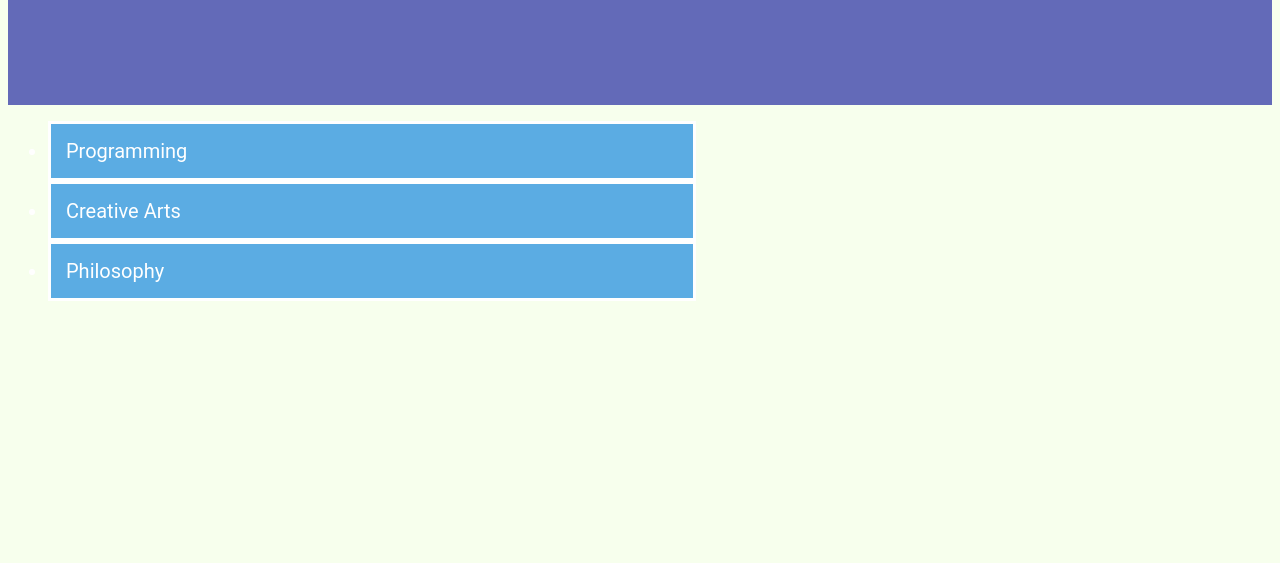
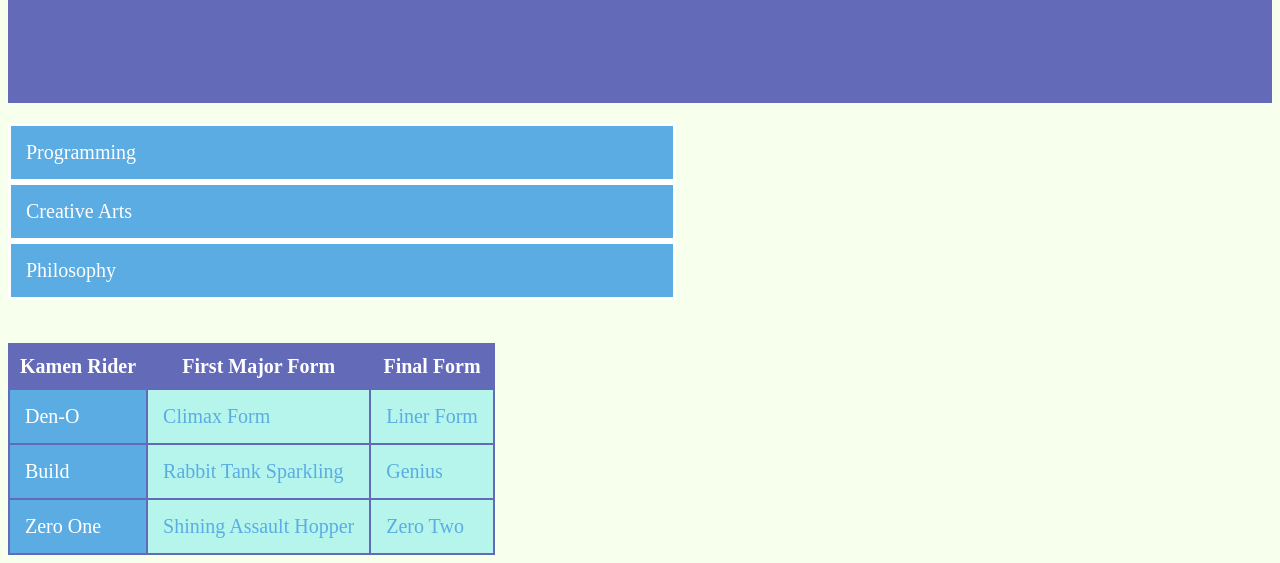
Before and after one commit to SimplyXtra/HobbyLearningWebsite, a plain HTML site: page Index.html in a window 1280 px wide. Shown: the part 274-837 px from the top of the page. Before the commit the page ends 800 px from the top, so only its background shows below. Drawn offline with Linux system fonts and the light colour scheme.

Commit message:
Added Tables

```diff
--- a/Index.html
+++ b/Index.html
@@ -15,5 +15,31 @@
         <li>Creative Arts</li>
         <li>Philosophy</li>
     </ul>
+    <br>
+    <table>
+        <colgroup>
+            <col span = "1">
+        </colgroup>
+        <tr>
+            <th>Kamen Rider</th>
+            <th>First Major Form</th>
+            <th>Final Form</th>
+        </tr>
+        <tr>
+            <td class="heading">Den-O</td>
+            <td>Climax Form</td>
+            <td>Liner Form</td>
+        </tr>
+        <tr>
+            <td class="heading">Build</td>
+            <td>Rabbit Tank Sparkling</td>
+            <td>Genius</td>
+        </tr>
+        <tr>
+            <td class="heading">Zero One</td>
+            <td>Shining Assault Hopper</td>
+            <td>Zero Two</td>
+        </tr>
+    </table>
 </body>
 </html>
--- a/Style.CSS
+++ b/Style.CSS
@@ -1,7 +1,8 @@
 body {
     color: WHITE;
     background-color: #F7FFED;
-    font-family: roboto;
+    font-family: roboto-slab;
+    font-size: 20px;
 }
 
 div.header {
@@ -11,10 +12,34 @@ div.header {
     font-size: 50px;
 }
 
+ul {
+    padding: 0px;
+}
+
 li {
-    font-size: 20px;
     padding: 15px;
     background: #5BACE3;
     border-style: solid;
     width: 50%;
 }
+
+table, th, td {
+    background: #B5F5EC;
+    border: 2px solid #636AB8;
+    border-collapse: collapse;
+}
+
+th {
+    background: #636AB8;
+    padding: 10px;
+}
+
+td {
+    padding: 15px;
+    color: #5BACE3;
+}
+
+td.heading {
+    background: #5BACE3;
+    color: WHITE;
+}
```
